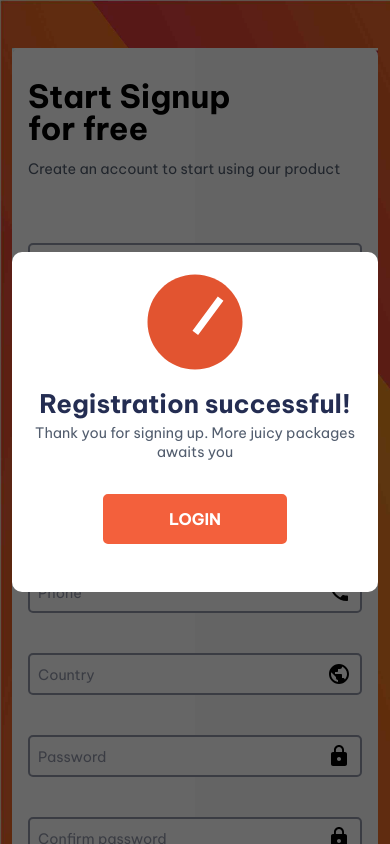
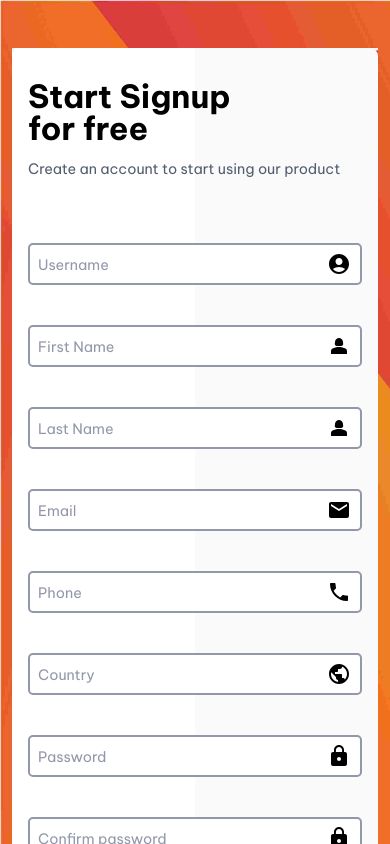
Before and after one commit to Bibiwei-Pere/Next, a React (Vite) app: page /register in a window 390 px wide. Shown: the top 844 px of the page. Built offline with nearby package versions, Linux system fonts and the light colour scheme.

Commit message:
Added some Responsive designs

```diff
--- a/src/components/0x4_pages/register/Register.tsx
+++ b/src/components/0x4_pages/register/Register.tsx
@@ -124,7 +124,6 @@ const Register = () => {
 							<h3>Start Signup for free</h3>
 							<p>Create an account to start using our product</p>
 							{success && <Success2 {...registerSuccessData} />}
-							<Success2 {...registerSuccessData} />
 							<form onSubmit={handleSubmit}>
 								<div className="item">
 									<div>
```
